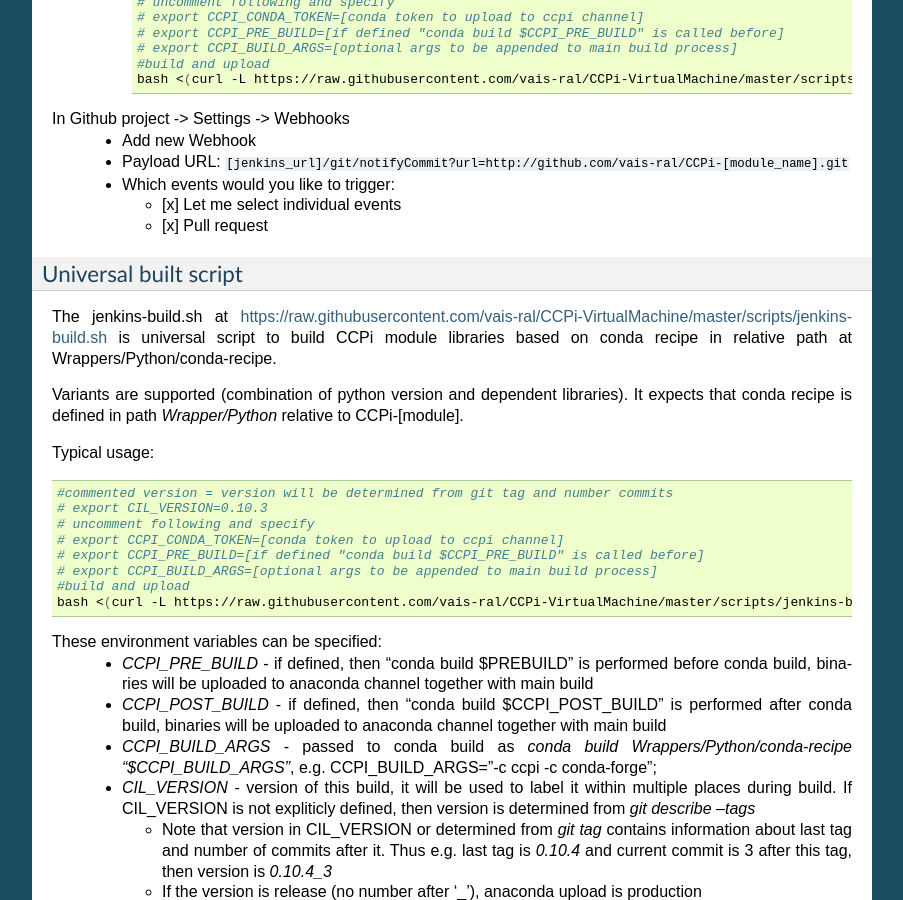
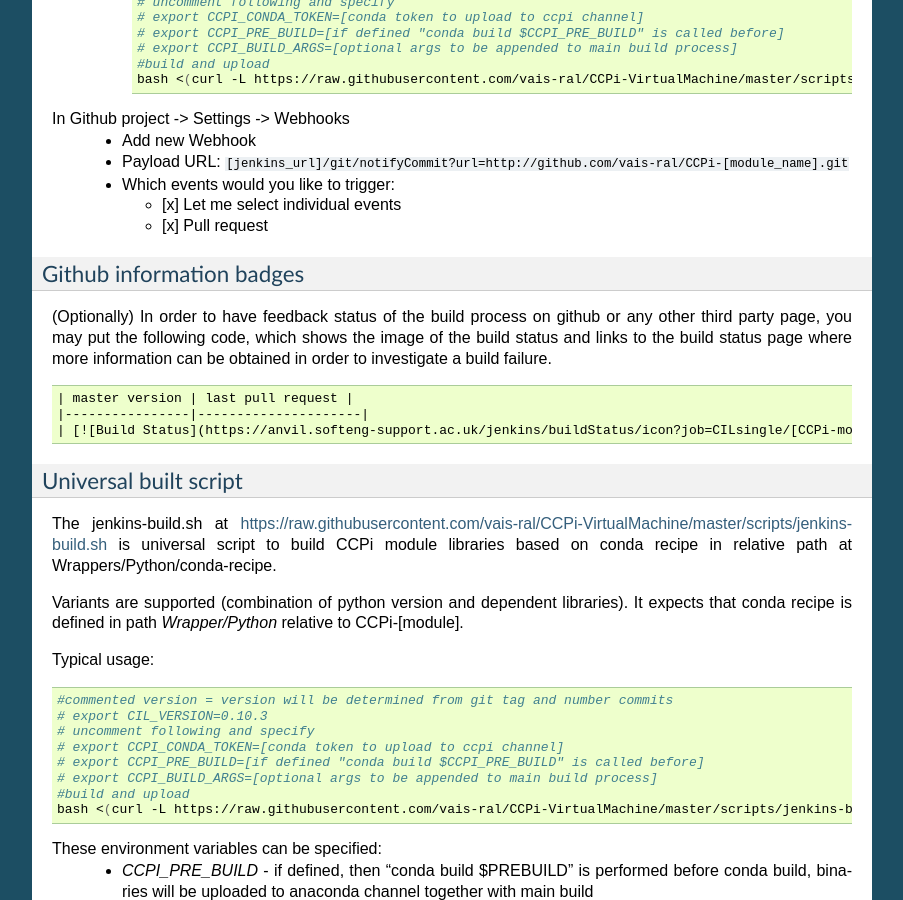
Before and after one commit to vais-ral/CIL-Docs, a Sphinx documentation site: the page built from docs/buildandtestautomation.rst, in a window 1280 px wide and 900 px high, scrolled down 4494 px. Shown: the whole window, without its empty margins (198-1101 px from the left). Built offline with Sphinx 7.4.7, drawn with Linux system fonts in a browser that asks for light colours; some of the changed text lies outside the part shown.

Commit message:
Update buildandtestautomation.rst

```diff
--- a/docs/buildandtestautomation.rst
+++ b/docs/buildandtestautomation.rst
@@ -153,6 +153,17 @@ In Github project -> Settings -> Webhooks
     - [x] Let me select individual events
     - [x] Pull request
 
+Github information badges
+~~~~~~~~~~~~~~~~~~~~~~~~~
+(Optionally) In order to have feedback status of the build process on github or any other third party page, you may put
+the following code, which shows the image of the build status and links to the build status page where more information can be obtained in order to investigate a build failure.
+
+.. code:: markup
+
+   | master version | last pull request |
+   |----------------|---------------------|
+   | [![Build Status](https://anvil.softeng-support.ac.uk/jenkins/buildStatus/icon?job=CILsingle/[CCPi-module])](https://anvil.softeng-support.ac.uk/jenkins/job/CILsingle/job/[CCPi-module]/) | [![Build Status](https://anvil.softeng-support.ac.uk/jenkins/buildStatus/icon?job=CILsingle/[CCPi-module]-dev)](https://anvil.softeng-support.ac.uk/jenkins/job/CILsingle/job/[CCPi-module]-dev/) |
+
 Universal built script
 ~~~~~~~~~~~~~~~~~~~~~~
 The jenkins-build.sh at https://raw.githubusercontent.com/vais-ral/CCPi-VirtualMachine/master/scripts/jenkins-build.sh is
```
